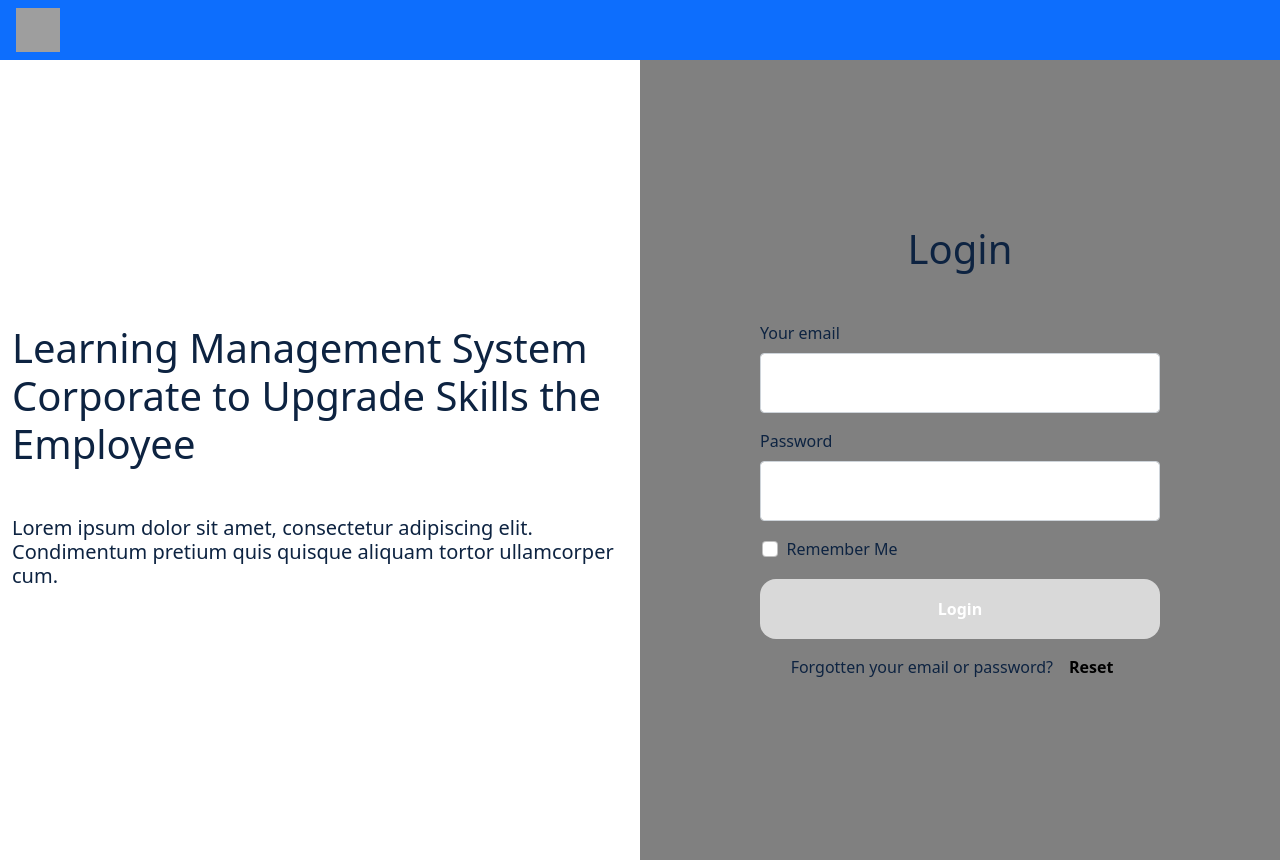
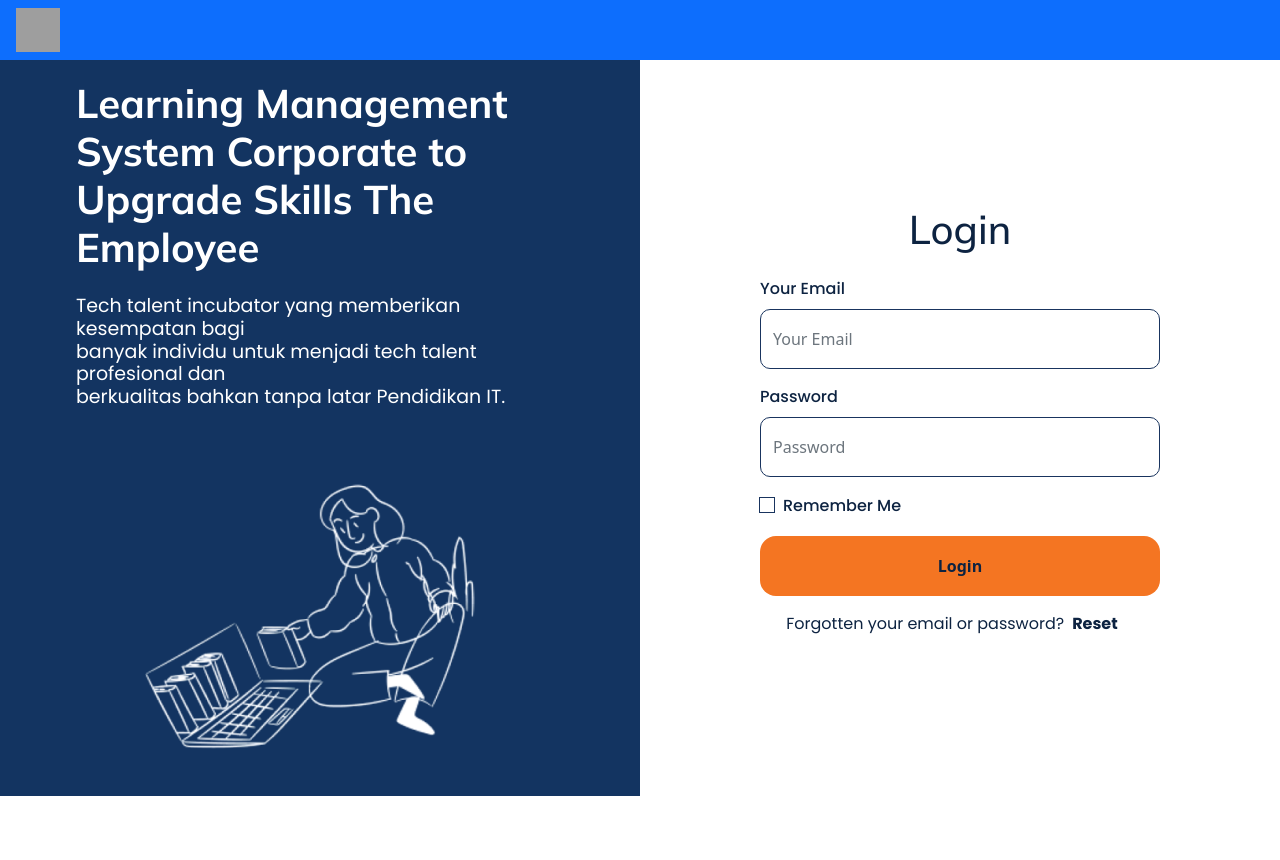
Before and after one commit to capstone-kelompok-4/FE-React, a React (Create React App) app: page /login in a window 1280 px wide. After the commit the page ends 825 px from the top, so only its background shows below. Built offline with nearby package versions, Linux system fonts and the light colour scheme; grey boxes are pictures that could not be loaded.

Commit message:
Slicing Hifi Login page and update reset & forgot password page

```diff
--- a/src/Pages/ForgotPassword/ForgotPassword.js
+++ b/src/Pages/ForgotPassword/ForgotPassword.js
@@ -19,16 +19,16 @@ function ForgotPassword() {
                         <h5 className={`mb-5 px-5 ${classes.lefttextcolor} ${classes.sizetext}`}>
                             Tech talent incubator yang memberikan kesempatan bagi <br/>banyak individu untuk menjadi tech talent profesional dan <br />berkualitas bahkan tanpa latar Pendidikan IT.
                         </h5>
-                        <img className='px-5' src={leftPict} alt="leftPict" />
+                        <img className='m-auto' src={leftPict} alt="leftPict" />
                     </div>
                 </div>
                 <div className="col">
                     <div className={`d-flex flex-column align-items-center justify-content-center ${classes.layout}`}>
-                        <h5><a className={`nav-link ${classes.colorteks}`} href='/login'>Back to Login</a></h5>
-                        <h1>Forgot Password</h1>
-                        <p className="mb-4">Send a link to your email to reset your password</p>
+                        <h5 className={`${classes.headingtext}`}><a className={`nav-link ${classes.colorteks}`} href='/login'>Back to Login</a></h5>
+                        <h1 className={`${classes.headingtext}`}>Forgot Password</h1>
+                        <p className={`mb-4 ${classes.smalltext}`}>Send a link to your email to reset your password</p>
                         <div className="d-flex flex-column">
-                            <label for="username" class="form-label">Your email</label>
+                            <label for="username" className={`form=label mb-2 ${classes.labeltext}`}>Your email</label>
                             <div class="input-group mb-3">
                                 <input type="email" class={`form-control ${classes.forminput}`} id="email" ref={refEmail} placeholder="Your Email"/>
                             </div>
--- a/src/Pages/ForgotPassword/ForgotPassword.module.css
+++ b/src/Pages/ForgotPassword/ForgotPassword.module.css
@@ -41,3 +41,16 @@
     color: #0D2341 !important;
     font-weight: bold !important;
 }
+
+.headingtext{
+    font-family: "Mulish", sans-serif !important;
+}
+
+.smalltext {
+    font-family: "Poppins", sans-serif !important;
+}
+
+.labeltext {
+    font-family: "Poppins", sans-serif !important;
+    font-weight: 500 !important;
+}
--- a/src/Pages/Login/Login.js
+++ b/src/Pages/Login/Login.js
@@ -1,6 +1,7 @@
 import React, { useRef } from "react";
 import { useNavigate } from "react-router-dom";
-import classes from "./Login.module.css"
+import classes from "./Login.module.css";
+import leftPict from "../../Assets/Image/pict_login_page.png";
 
 function Login() {
   const refUsername = useRef();
@@ -18,66 +19,69 @@ function Login() {
   return (
     <div className="container-fluid">
       <div className="row">
+        <div className={`col ${classes.leftpage}`}>
+          <div
+            className={`d-flex flex-column align-items-start justify-content-center px-3 ${classes.layout}`}
+          >
+            <h1
+              className={`mt-5 mb-4 px-5 ${classes.lefttextcolor} ${classes.sizeheading}`}
+            >
+              Learning Management System Corporate to Upgrade Skills The
+              Employee
+            </h1>
+            <h5
+              className={`mb-5 px-5 ${classes.lefttextcolor} ${classes.sizetext}`}
+            >
+              Tech talent incubator yang memberikan kesempatan bagi <br />
+              banyak individu untuk menjadi tech talent profesional dan <br />
+              berkualitas bahkan tanpa latar Pendidikan IT.
+            </h5>
+            <img className="px-5 m-auto" src={leftPict} alt="leftPict" />
+
+          </div>
+        </div>
         <div className="col">
           <div
-            className="d-flex flex-column align-items-center justify-content-center"
-            style={{ height: "100vh" }}
+            className={`d-flex flex-column align-items-center justify-content-center ${classes.layout}`}
           >
-            <h1 className="mb-5">
-              Learning Management System Corporate to Upgrade Skills the
-              Employee
-            </h1>
-            <h5>
-              Lorem ipsum dolor sit amet, consectetur adipiscing elit.
-              Condimentum pretium quis quisque aliquam tortor ullamcorper cum.{" "}
-            </h5>
-          </div>
-        </div>
-        <div className="col" style={{ backgroundColor: "grey" }}>
-          <div
-            className="d-flex flex-column align-items-center justify-content-center"
-            style={{
-              height: "100vh",
-            }}
-          >
-            <h1 className="mb-5">Login</h1>
+            <h1 className={`mb-4 ${classes.headingtext}`}>Login</h1>
             <div className="d-flex flex-column">
-              <label for="username" class="form-label">
-                Your email
+              <label for="username" className={`form-label mb-2 ${classes.labeltext}`}>
+                Your Email
               </label>
               <div class="input-group mb-3">
                 <input
-                  type="text"
-                  class="form-control"
+                  type="email"
+                  class={`form-control ${classes.forminput}`}
                   id="username"
                   ref={refUsername}
-                  style={{ width: "400px", height: "60px" }}
+                  placeholder="Your Email"
                 />
               </div>
             </div>
             <div className="d-flex flex-column mb-3">
-              <label for="username" class="form-label">
+              <label for="username" className={`form-label mb-2 ${classes.labeltext}`}>
                 Password
               </label>
               <div class="input-group">
                 <input
-                  type="text"
-                  class="form-control"
+                  type="password"
+                  class={`form-control ${classes.forminput}`}
                   id="username"
                   ref={refPassword}
-                  style={{ width: "400px", height: "60px" }}
+                  placeholder="Password"
                 />
               </div>
             </div>
             <div className="d-flex flex-column mb-3 ">
               <div class="form-check" style={{ paddingRight: "260px" }}>
                 <input
-                  class="form-check-input"
+                  class={`form-check-input ${classes.checkbox}`}
                   type="checkbox"
                   value=""
                   id="flexCheckDefault"
                 />
-                <label class="form-check-label" for="flexCheckDefault">
+                <label className={`form-check-label ${classes.labeltext}`} for="flexCheckDefault">
                   Remember Me
                 </label>
               </div>
@@ -85,23 +89,23 @@ function Login() {
             <div className="d-flex flex-column mb-3 ">
               <button
                 type="button"
-                class="btn"
+                class={`btn ${classes.buttonreset}`}
                 onClick={() => navigate("/")}
-                style={{
-                  background: "#D9D9D9",
-                  width: "400px",
-                  height: "60px",
-                  borderRadius: "1rem",
-                  color: "#fff",
-                  fontWeight: "bold",
-                }}
               >
                 Login
               </button>
             </div>
-            <div className="d-flex">
-              <p>Forgotten your email or password?<span><a className={`nav-link ${classes.colorteks}`} href="/forgot_password">Reset</a></span> </p>
-            </div>
+            <p className={`${classes.smalltext}`}>
+              Forgotten your email or password?
+              <span>
+                <a
+                  className={`nav-link ps-2 ${classes.colorteks} ${classes.smalltext}`}
+                  href="/forgot_password"
+                >
+                  Reset
+                </a>
+              </span>{" "}
+            </p>
           </div>
         </div>
       </div>
--- a/src/Pages/Login/Login.module.css
+++ b/src/Pages/Login/Login.module.css
@@ -1,7 +1,63 @@
 .colorteks{
-    color: black !important;
+    color: #0D2341 !important;
     font-weight: bold;
     text-decoration: none !important;
     display: inline !important;
+}
 
+.leftpage{
+    background-color: #133461;
 }
+
+.lefttextcolor {
+    color: #fff !important;
+}
+
+.layout{
+    height: 92vh;
+}
+
+.sizeheading {
+    font-family: "Mulish", sans-serif !important;
+    font-weight: bold !important;
+}
+
+.sizetext {
+    font-size: 19px !important;
+    font-family: "Poppins", sans-serif !important;
+    font-weight: lighter !important;
+}
+
+.forminput{
+    width: 400px !important;
+    height: 60px !important;
+    border-color: #19345E !important;
+    border-radius: 10px !important;
+}
+
+.buttonreset{
+    background: #F47522 !important;
+    width: 400px !important;
+    height: 60px !important;
+    border-radius: 1rem !important;
+    color: #0D2341 !important;
+    font-weight: bold !important;
+}
+
+.checkbox{
+    border-color: #19345E !important;
+    border-radius: 0 !important;
+}
+
+.headingtext{
+    font-family: "Mulish", sans-serif;
+}
+
+.smalltext {
+    font-family: "Poppins", sans-serif;
+}
+
+.labeltext {
+    font-family: "Poppins", sans-serif !important;
+    font-weight: 500 !important;
+}
--- a/src/Pages/ResetPassword/ResetPassword.js
+++ b/src/Pages/ResetPassword/ResetPassword.js
@@ -21,23 +21,23 @@ function ResetPassword() {
               <h5 className={`mb-5 px-5 ${classes.lefttextcolor} ${classes.sizetext} `}>
                 Tech talent incubator yang memberikan kesempatan bagi <br />banyak individu untuk menjadi tech talent profesional dan <br />berkualitas bahkan tanpa latar Pendidikan IT.
               </h5>
-              <img className="px-5" src={leftPict} alt="leftPict" />
+              <img className="px-5 m-auto" src={leftPict} alt="leftPict" />
             </div>
           </div>
           <div className="col">
             <div className={`d-flex flex-column align-items-center justify-content-center ${classes.layout}`}>
-              <h1>Create New Password </h1>
-              <p className="mb-4">Your new password must be different from previous used passwords.</p>
+              <h1 className={`${classes.headingtext}`}>Create New Password </h1>
+              <p className={`mb-4 ${classes.smalltext}`}>Your new password must be different from previous used passwords.</p>
               <div className="d-flex flex-column mb-3">
-                <label for="newPassword" class="form-label">New Password</label>
+                <label for="newPassword" className={`form=label mb-2 ${classes.labeltext}`}>New Password</label>
                 <div class="input-group">
-                  <input type="password" class={`form-control ${classes.forminput}`} id="newPassword" ref={refPassword} />
+                  <input type="password" class={`form-control ${classes.forminput}`} id="newPassword" ref={refPassword} placeholder="Your New Password" />
                 </div>
               </div>
               <div className="d-flex flex-column mb-4">
-                <label for="confirmNewPassword" class="form-label">Confirm New Password</label>
+                <label for="confirmNewPassword" className={`form=label mb-2 ${classes.labeltext}`}>Confirm New Password</label>
                 <div class="input-group">
-                  <input type="password" class={`form-control ${classes.forminput}`} id="confirmNewPassword" ref={refConfirmPassword} />
+                  <input type="password" class={`form-control ${classes.forminput}`} id="confirmNewPassword" ref={refConfirmPassword} placeholder="Confirm Your New Password" />
                 </div>
               </div>
               <div className="d-flex flex-column">
--- a/src/Pages/ResetPassword/ResetPassword.module.css
+++ b/src/Pages/ResetPassword/ResetPassword.module.css
@@ -36,3 +36,16 @@
 .leftpage{
     background-color: #133461;
 }
+
+.headingtext{
+    font-family: "Mulish", sans-serif;
+}
+
+.smalltext {
+    font-family: "Poppins", sans-serif;
+}
+
+.labeltext {
+    font-family: "Poppins", sans-serif !important;
+    font-weight: 500 !important;
+}
```
